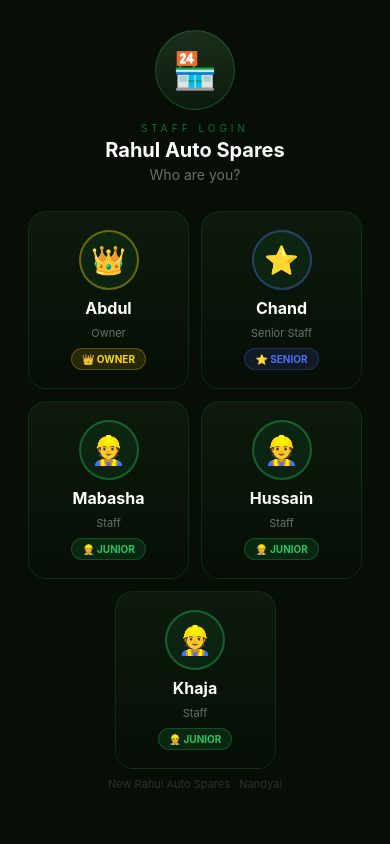
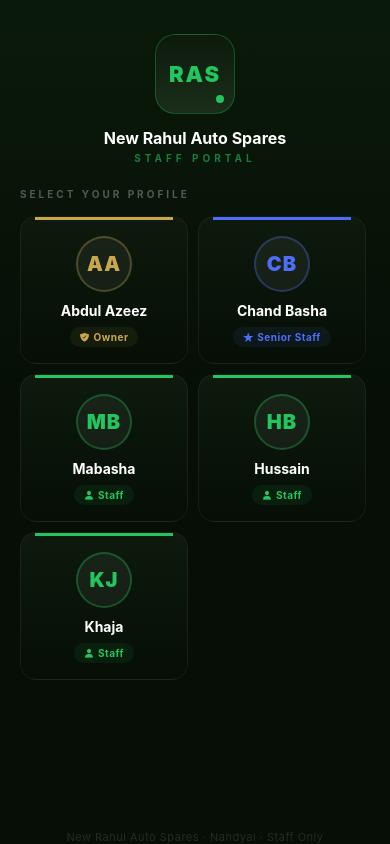
Before and after one commit to safrid0502/rahul-store-app, a React Native app: screen / in a window 390 px wide. Built offline with nearby package versions, Linux system fonts and the light colour scheme.

Commit message:
feat: ultra modern staff login with animations and brand design

```diff
--- a/screens/LoginScreen.js
+++ b/screens/LoginScreen.js
@@ -1,46 +1,78 @@
 // ════════════════════════════════════════════════════════════════
 // LoginScreen.js — New Rahul Auto Spares Store App
-// Modern staff selection + PIN login
+// Ultra Modern Staff Login — v2
 // ════════════════════════════════════════════════════════════════
 
-import { useState, useRef } from 'react';
+import { useState, useRef, useEffect } from 'react';
 import {
   StyleSheet, Text, View, TouchableOpacity,
-  SafeAreaView, StatusBar, ScrollView, Animated
+  SafeAreaView, StatusBar, Animated, Dimensions
 } from 'react-native';
 import * as Haptics from 'expo-haptics';
 import { LinearGradient } from 'expo-linear-gradient';
+import { Ionicons } from '@expo/vector-icons';
 
+const { width, height } = Dimensions.get('window');
 const API_URL = 'https://rahul-auto-spares-backend.onrender.com';
 
 const STAFF = [
-  { id: 1, name: 'Abdul Azeez Basheer', role: 'owner',  pin: '1111', emoji: '👑', color: '#FFD700' },
-  { id: 2, name: 'Chand Basha',         role: 'senior', pin: '2222', emoji: '⭐', color: '#4F6EF7' },
-  { id: 3, name: 'Mabasha',             role: 'junior', pin: '3333', emoji: '👷', color: '#22C55E' },
-  { id: 4, name: 'Hussain Basha',       role: 'junior', pin: '4444', emoji: '👷', color: '#22C55E' },
-  { id: 5, name: 'Khaja',               role: 'junior', pin: '5555', emoji: '👷', color: '#22C55E' },
+  { id: 1, name: 'Abdul Azeez', role: 'owner',  pin: '1111', color: '#C9A84C', initials: 'AA' },
+  { id: 2, name: 'Chand Basha', role: 'senior', pin: '2222', color: '#4F6EF7', initials: 'CB' },
+  { id: 3, name: 'Mabasha',     role: 'staff',  pin: '3333', color: '#22C55E', initials: 'MB' },
+  { id: 4, name: 'Hussain',     role: 'staff',  pin: '4444', color: '#22C55E', initials: 'HB' },
+  { id: 5, name: 'Khaja',       role: 'staff',  pin: '5555', color: '#22C55E', initials: 'KJ' },
 ];
 
-const ROLE_LABELS = { owner: 'Owner', senior: 'Senior Staff', junior: 'Staff' };
+const ROLE_CONFIG = {
+  owner:  { label: 'Owner',        icon: 'shield-checkmark', color: '#C9A84C' },
+  senior: { label: 'Senior Staff', icon: 'star',             color: '#4F6EF7' },
+  staff:  { label: 'Staff',        icon: 'person',           color: '#22C55E' },
+};
+
+const KEYS = [['1','2','3'],['4','5','6'],['7','8','9'],['','0','⌫']];
 
 export default function LoginScreen({ onLogin }) {
-  const [step, setStep]               = useState('select'); // 'select' | 'pin'
+  const [step, setStep]                   = useState('select');
   const [selectedStaff, setSelectedStaff] = useState(null);
-  const [pin, setPin]                 = useState('');
-  const [error, setError]             = useState('');
-  const shakeAnim = useRef(new Animated.Value(0)).current;
+  const [pin, setPin]                     = useState('');
+  const [error, setError]                 = useState('');
+
+  const shakeAnim  = useRef(new Animated.Value(0)).current;
+  const fadeAnim   = useRef(new Animated.Value(0)).current;
+  const slideAnim  = useRef(new Animated.Value(40)).current;
+  const scaleAnim  = useRef(new Animated.Value(0.95)).current;
+  const dotAnims   = [0,1,2,3].map(() => useRef(new Animated.Value(1)).current);
+
+  useEffect(() => {
+    Animated.parallel([
+      Animated.timing(fadeAnim,  { toValue: 1, duration: 600, useNativeDriver: true }),
+      Animated.spring(slideAnim, { toValue: 0, tension: 60, friction: 10, useNativeDriver: true }),
+      Animated.spring(scaleAnim, { toValue: 1, tension: 60, friction: 10, useNativeDriver: true }),
+    ]).start();
+  }, [step]);
 
   const shake = () => {
     Animated.sequence([
-      Animated.timing(shakeAnim, { toValue: 10,  duration: 60, useNativeDriver: true }),
-      Animated.timing(shakeAnim, { toValue: -10, duration: 60, useNativeDriver: true }),
-      Animated.timing(shakeAnim, { toValue: 10,  duration: 60, useNativeDriver: true }),
-      Animated.timing(shakeAnim, { toValue: 0,   duration: 60, useNativeDriver: true }),
+      Animated.timing(shakeAnim, { toValue: 12,  duration: 50, useNativeDriver: true }),
+      Animated.timing(shakeAnim, { toValue: -12, duration: 50, useNativeDriver: true }),
+      Animated.timing(shakeAnim, { toValue: 8,   duration: 50, useNativeDriver: true }),
+      Animated.timing(shakeAnim, { toValue: -8,  duration: 50, useNativeDriver: true }),
+      Animated.timing(shakeAnim, { toValue: 0,   duration: 50, useNativeDriver: true }),
+    ]).start();
+  };
+
+  const animateDot = (index) => {
+    Animated.sequence([
+      Animated.spring(dotAnims[index], { toValue: 1.4, tension: 200, friction: 5, useNativeDriver: true }),
+      Animated.spring(dotAnims[index], { toValue: 1,   tension: 200, friction: 5, useNativeDriver: true }),
     ]).start();
   };
 
   const handleSelectStaff = async (member) => {
     await Haptics.impactAsync(Haptics.ImpactFeedbackStyle.Medium);
+    fadeAnim.setValue(0);
+    slideAnim.setValue(40);
+    scaleAnim.setValue(0.95);
     setSelectedStaff(member);
     setPin('');
     setError('');
@@ -51,28 +83,25 @@ export default function LoginScreen({ onLogin }) {
     if (pin.length >= 4) return;
     await Haptics.impactAsync(Haptics.ImpactFeedbackStyle.Light);
     const newPin = pin + digit;
+    animateDot(newPin.length - 1);
     setPin(newPin);
     setError('');
-    if (newPin.length === 4) {
-      setTimeout(() => checkPin(newPin), 200);
-    }
+    if (newPin.length === 4) setTimeout(() => checkPin(newPin), 300);
   };
 
   const handleDelete = async () => {
+    if (!pin.length) return;
     await Haptics.impactAsync(Haptics.ImpactFeedbackStyle.Light);
     setPin(p => p.slice(0, -1));
     setError('');
   };
 
   const checkPin = async (entered) => {
-    // Check local PIN first
     if (selectedStaff.pin === entered) {
       await Haptics.notificationAsync(Haptics.NotificationFeedbackType.Success);
       onLogin(selectedStaff);
       return;
     }
-
-    // Check backend PIN
     try {
       const r = await fetch(`${API_URL}/staff/verify-pin`, {
         method: 'POST',
@@ -80,132 +109,190 @@ export default function LoginScreen({ onLogin }) {
         body: JSON.stringify({ pin: entered, staff_id: selectedStaff.id })
       });
       const d = await r.json();
-      if (d.staff) {
-        await Haptics.notificationAsync(Haptics.NotificationFeedbackType.Success);
-        onLogin(d.staff);
-        return;
-      }
+      if (d.staff) { await Haptics.notificationAsync(Haptics.NotificationFeedbackType.Success); onLogin(d.staff); return; }
     } catch {}
-
-    // Wrong PIN
     await Haptics.notificationAsync(Haptics.NotificationFeedbackType.Error);
-    setError('Wrong PIN! Try again');
+    setError('Incorrect PIN. Try again.');
     shake();
     setTimeout(() => setPin(''), 500);
   };
 
-  // ── STEP 1: SELECT STAFF ──
+  const roleConfig = selectedStaff ? ROLE_CONFIG[selectedStaff.role] : null;
+
+  // ─────────────────────────────────────────
+  // STEP 1: SELECT STAFF
+  // ─────────────────────────────────────────
   if (step === 'select') {
     return (
       <SafeAreaView style={s.container}>
         <StatusBar barStyle="light-content" backgroundColor="#060E06" />
-        <ScrollView contentContainerStyle={s.selectBody}>
 
-          {/* HEADER */}
-          <View style={s.logoBox}>
-            <LinearGradient colors={['#1A2E1A', '#0D1A0D']} style={s.logoRing}>
-              <Text style={s.logoEmoji}>🏪</Text>
+        {/* BACKGROUND GRADIENT */}
+        <LinearGradient
+          colors={['#0A1A0A', '#060E06', '#060E06']}
+          style={StyleSheet.absoluteFill} />
+
+        <Animated.View style={[s.selectContainer, {
+          opacity: fadeAnim,
+          transform: [{ translateY: slideAnim }, { scale: scaleAnim }]
+        }]}>
+          {/* BRAND HEADER */}
+          <View style={s.brandHeader}>
+            <View style={s.brandLogoBox}>
+              <LinearGradient
+                colors={['#0D1A0D', '#1A2E1A']}
+                style={s.brandLogo}>
+                <Text style={s.brandLogoText}>RAS</Text>
+                <View style={s.brandLogoDot} />
               </LinearGradient>
-            <Text style={s.appLabel}>STAFF LOGIN</Text>
-            <Text style={s.appName}>Rahul Auto Spares</Text>
-            <Text style={s.appSub}>Who are you?</Text>
+            </View>
+            <Text style={s.brandName}>New Rahul Auto Spares</Text>
+            <Text style={s.brandTagline}>STAFF PORTAL</Text>
           </View>
 
-          {/* STAFF CARDS */}
+          {/* WHO ARE YOU */}
+          <View style={s.selectSection}>
+            <Text style={s.selectTitle}>SELECT YOUR PROFILE</Text>
+
             <View style={s.staffGrid}>
-            {STAFF.map(member => (
+              {STAFF.map(member => {
+                const rc = ROLE_CONFIG[member.role];
+                return (
                   <TouchableOpacity key={member.id}
                     style={s.staffCard}
                     onPress={() => handleSelectStaff(member)}
-                activeOpacity={0.7}>
+                    activeOpacity={0.75}>
                     <LinearGradient
                       colors={['#0D1A0D', '#060E06']}
-                  style={s.staffCardInner}>
-                  <View style={[s.staffAvatar, { borderColor: member.color + '60' }]}>
-                    <Text style={s.staffAvatarEmoji}>{member.emoji}</Text>
+                      style={s.staffCardGrad}>
+                      {/* Color bar at top */}
+                      <View style={[s.staffCardBar, { backgroundColor: member.color }]} />
+
+                      {/* Avatar */}
+                      <View style={[s.staffCardAvatar, { borderColor: member.color + '50' }]}>
+                        <Text style={[s.staffCardInitials, { color: member.color }]}>
+                          {member.initials}
+                        </Text>
                       </View>
-                  <Text style={s.staffCardName}>
-                    {member.name.split(' ')[0]}
-                  </Text>
-                  <Text style={s.staffCardRole}>
-                    {ROLE_LABELS[member.role]}
-                  </Text>
-                  <View style={[s.staffCardBadge, { backgroundColor: member.color + '20', borderColor: member.color + '40' }]}>
-                    <Text style={[s.staffCardBadgeText, { color: member.color }]}>
-                      {member.emoji} {member.role.toUpperCase()}
+
+                      {/* Name */}
+                      <Text style={s.staffCardName}>{member.name}</Text>
+
+                      {/* Role badge */}
+                      <View style={[s.staffRoleBadge, { backgroundColor: member.color + '15' }]}>
+                        <Ionicons name={rc.icon} size={10} color={member.color} />
+                        <Text style={[s.staffRoleText, { color: member.color }]}>
+                          {rc.label}
                         </Text>
                       </View>
                     </LinearGradient>
                   </TouchableOpacity>
-            ))}
+                );
+              })}
+            </View>
           </View>
 
+          {/* FOOTER */}
           <Text style={s.footerText}>
-            New Rahul Auto Spares · Nandyal
+            New Rahul Auto Spares · Nandyal · Staff Only
           </Text>
-        </ScrollView>
+        </Animated.View>
       </SafeAreaView>
     );
   }
 
-  // ── STEP 2: ENTER PIN ──
+  // ─────────────────────────────────────────
+  // STEP 2: PIN ENTRY
+  // ─────────────────────────────────────────
   return (
     <SafeAreaView style={s.container}>
       <StatusBar barStyle="light-content" backgroundColor="#060E06" />
-      <View style={s.pinBody}>
+      <LinearGradient colors={['#0A1A0A', '#060E06']} style={StyleSheet.absoluteFill} />
 
-        {/* BACK BUTTON */}
+      <Animated.View style={[s.pinContainer, {
+        opacity: fadeAnim,
+        transform: [{ translateY: slideAnim }]
+      }]}>
+
+        {/* BACK */}
         <TouchableOpacity style={s.backBtn}
-          onPress={() => { setStep('select'); setPin(''); setError(''); }}>
-          <Text style={s.backBtnText}>← Change</Text>
+          onPress={() => {
+            fadeAnim.setValue(0);
+            slideAnim.setValue(40);
+            scaleAnim.setValue(0.95);
+            setStep('select');
+            setPin('');
+            setError('');
+          }}>
+          <Ionicons name="arrow-back" size={20} color="rgba(255,255,255,0.5)" />
+          <Text style={s.backBtnText}>Change</Text>
         </TouchableOpacity>
 
-        {/* SELECTED STAFF */}
-        <View style={s.selectedCard}>
+        {/* SELECTED STAFF CARD */}
+        <View style={s.selectedStaffCard}>
           <LinearGradient
-            colors={['#0D1A0D', '#060E06']}
-            style={s.selectedCardInner}>
+            colors={[selectedStaff.color + '20', selectedStaff.color + '08']}
+            style={s.selectedStaffGrad}>
             <View style={[s.selectedAvatar, { borderColor: selectedStaff.color + '60' }]}>
-              <Text style={s.selectedAvatarEmoji}>{selectedStaff.emoji}</Text>
+              <Text style={[s.selectedInitials, { color: selectedStaff.color }]}>
+                {selectedStaff.initials}
+              </Text>
             </View>
+            <View>
               <Text style={s.selectedName}>{selectedStaff.name}</Text>
-            <Text style={s.selectedRole}>{ROLE_LABELS[selectedStaff.role]}</Text>
+              <View style={s.selectedRoleRow}>
+                <Ionicons name={roleConfig.icon} size={12} color={roleConfig.color} />
+                <Text style={[s.selectedRole, { color: roleConfig.color }]}>
+                  {roleConfig.label}
+                </Text>
+              </View>
+            </View>
           </LinearGradient>
         </View>
 
-        <Text style={s.pinPrompt}>Enter your 4-digit PIN</Text>
+        <Text style={s.pinTitle}>Enter PIN</Text>
+        <Text style={s.pinSubtitle}>Your 4-digit security PIN</Text>
 
         {/* PIN DOTS */}
         <Animated.View style={[s.dotsRow, { transform: [{ translateX: shakeAnim }] }]}>
           {[0,1,2,3].map(i => (
-            <View key={i} style={[s.dot, i < pin.length && {
-              backgroundColor: selectedStaff.color,
-              borderColor: selectedStaff.color
-            }]} />
+            <Animated.View key={i}
+              style={[
+                s.dot,
+                i < pin.length && { backgroundColor: selectedStaff.color, borderColor: selectedStaff.color },
+                { transform: [{ scale: dotAnims[i] }] }
+              ]} />
           ))}
         </Animated.View>
 
+        {/* ERROR or HINT */}
         {error
           ? <Text style={s.errorText}>{error}</Text>
-          : <Text style={s.hintText}>మీ PIN నమోదు చేయండి</Text>
+          : <Text style={s.hintText}>Enter your secure PIN to continue</Text>
         }
 
         {/* KEYPAD */}
         <View style={s.keypad}>
-          {[['1','2','3'],['4','5','6'],['7','8','9'],['','0','⌫']].map((row, ri) => (
+          {KEYS.map((row, ri) => (
             <View key={ri} style={s.keyRow}>
               {row.map((key, ki) => (
                 <TouchableOpacity key={ki}
-                  style={[s.key, key === '' && s.keyEmpty,
-                    key !== '' && key !== '⌫' && s.keyNum]}
+                  style={[
+                    s.keyBtn,
+                    key === '' && s.keyBtnEmpty,
+                    key === '⌫' && s.keyBtnDelete,
+                  ]}
                   onPress={() => {
                     if (key === '⌫') handleDelete();
                     else if (key) handleKey(key);
                   }}
-                  disabled={key === ''}>
-                  <Text style={[s.keyText, key === '⌫' && { color: '#EF4444', fontSize: 22 }]}>
-                    {key}
-                  </Text>
+                  disabled={key === ''}
+                  activeOpacity={0.7}>
+                  {key === '⌫' ? (
+                    <Ionicons name="backspace-outline" size={22} color="#EF4444" />
+                  ) : key ? (
+                    <Text style={s.keyBtnText}>{key}</Text>
+                  ) : null}
                 </TouchableOpacity>
               ))}
             </View>
@@ -213,7 +300,7 @@ export default function LoginScreen({ onLogin }) {
         </View>
 
         <Text style={s.footerText}>New Rahul Auto Spares · Staff Only</Text>
-      </View>
+      </Animated.View>
     </SafeAreaView>
   );
 }
@@ -222,115 +309,122 @@ const s = StyleSheet.create({
   container: { flex: 1, backgroundColor: '#060E06' },
 
   // Select screen
-  selectBody: { padding: 20, alignItems: 'center', paddingBottom: 40 },
-  logoBox: { alignItems: 'center', marginBottom: 28, marginTop: 10 },
-  logoRing: {
-    width: 80, height: 80, borderRadius: 40,
+  selectContainer: { flex: 1, paddingHorizontal: 20, paddingTop: 10 },
+
+  // Brand header
+  brandHeader: { alignItems: 'center', paddingVertical: 24 },
+  brandLogoBox: { marginBottom: 14 },
+  brandLogo: {
+    width: 80, height: 80, borderRadius: 20,
     alignItems: 'center', justifyContent: 'center',
-    marginBottom: 12, borderWidth: 1,
-    borderColor: 'rgba(34,197,94,0.3)',
+    borderWidth: 1.5, borderColor: 'rgba(34,197,94,0.3)',
+    position: 'relative',
   },
-  logoEmoji: { fontSize: 36 },
-  appLabel: {
-    fontSize: 10, color: 'rgba(34,197,94,0.5)',
-    letterSpacing: 4, marginBottom: 4,
+  brandLogoText: { fontSize: 22, fontWeight: '900', color: '#22C55E', letterSpacing: 2 },
+  brandLogoDot: {
+    position: 'absolute', bottom: 10, right: 10,
+    width: 8, height: 8, borderRadius: 4, backgroundColor: '#22C55E',
   },
-  appName: { fontSize: 20, fontWeight: 'bold', color: '#fff', marginBottom: 4 },
-  appSub: { fontSize: 14, color: 'rgba(255,255,255,0.4)' },
+  brandName: { fontSize: 16, fontWeight: '700', color: '#fff', marginBottom: 4 },
+  brandTagline: {
+    fontSize: 10, color: 'rgba(34,197,94,0.6)',
+    letterSpacing: 4, fontWeight: '700',
+  },
+
+  // Select section
+  selectSection: { flex: 1 },
+  selectTitle: {
+    fontSize: 10, color: 'rgba(255,255,255,0.3)',
+    letterSpacing: 3, fontWeight: '700', marginBottom: 16,
+  },
 
   // Staff grid
-  staffGrid: {
-    flexDirection: 'row', flexWrap: 'wrap',
-    gap: 12, justifyContent: 'center', width: '100%',
+  staffGrid: { flexDirection: 'row', flexWrap: 'wrap', gap: 10 },
+  staffCard: { width: '48%', borderRadius: 16, overflow: 'hidden' },
+  staffCardGrad: {
+    borderRadius: 16, borderWidth: 1,
+    borderColor: 'rgba(255,255,255,0.06)', overflow: 'hidden',
+    paddingBottom: 16, paddingHorizontal: 14, paddingTop: 0,
+    alignItems: 'center',
   },
-  staffCard: { width: '46%', borderRadius: 18, overflow: 'hidden' },
-  staffCardInner: {
-    padding: 18, alignItems: 'center', gap: 8,
-    borderWidth: 1, borderColor: 'rgba(34,197,94,0.15)',
-    borderRadius: 18,
+  staffCardBar: { height: 3, width: '100%', marginBottom: 16 },
+  staffCardAvatar: {
+    width: 56, height: 56, borderRadius: 28,
+    backgroundColor: 'rgba(255,255,255,0.05)',
+    alignItems: 'center', justifyContent: 'center',
+    borderWidth: 2, marginBottom: 10,
   },
-  staffAvatar: {
-    width: 60, height: 60, borderRadius: 30,
-    backgroundColor: 'rgba(34,197,94,0.08)',
-    alignItems: 'center', justifyContent: 'center',
-    borderWidth: 2,
+  staffCardInitials: { fontSize: 20, fontWeight: '900', letterSpacing: 1 },
+  staffCardName: { fontSize: 14, fontWeight: '700', color: '#fff', marginBottom: 8, textAlign: 'center' },
+  staffRoleBadge: {
+    flexDirection: 'row', alignItems: 'center', gap: 4,
+    borderRadius: 20, paddingHorizontal: 10, paddingVertical: 4,
   },
-  staffAvatarEmoji: { fontSize: 28 },
-  staffCardName: {
-    fontSize: 16, fontWeight: 'bold', color: '#fff',
-  },
-  staffCardRole: {
-    fontSize: 11, color: 'rgba(255,255,255,0.4)',
-  },
-  staffCardBadge: {
-    borderRadius: 20, paddingHorizontal: 10,
-    paddingVertical: 4, borderWidth: 1,
-  },
-  staffCardBadgeText: { fontSize: 10, fontWeight: 'bold' },
+  staffRoleText: { fontSize: 10, fontWeight: '700', letterSpacing: 0.5 },
 
   // PIN screen
-  pinBody: {
-    flex: 1, alignItems: 'center',
-    justifyContent: 'center', padding: 24,
-  },
+  pinContainer: { flex: 1, alignItems: 'center', justifyContent: 'center', padding: 24 },
   backBtn: {
     position: 'absolute', top: 16, left: 16,
-    backgroundColor: 'rgba(34,197,94,0.1)',
-    borderRadius: 10, paddingHorizontal: 14, paddingVertical: 8,
-    borderWidth: 1, borderColor: 'rgba(34,197,94,0.2)',
+    flexDirection: 'row', alignItems: 'center', gap: 6,
+    backgroundColor: 'rgba(255,255,255,0.06)', borderRadius: 20,
+    paddingHorizontal: 14, paddingVertical: 8,
+    borderWidth: 1, borderColor: 'rgba(255,255,255,0.08)',
   },
-  backBtnText: { color: '#22C55E', fontSize: 14, fontWeight: 'bold' },
+  backBtnText: { color: 'rgba(255,255,255,0.5)', fontSize: 13, fontWeight: '600' },
 
-  // Selected staff card
-  selectedCard: { marginBottom: 24, borderRadius: 16, overflow: 'hidden', width: '60%' },
-  selectedCardInner: {
-    padding: 16, alignItems: 'center', gap: 6,
-    borderWidth: 1, borderColor: 'rgba(34,197,94,0.2)',
-    borderRadius: 16,
+  // Selected staff
+  selectedStaffCard: { borderRadius: 16, overflow: 'hidden', marginBottom: 32, width: '75%' },
+  selectedStaffGrad: {
+    flexDirection: 'row', alignItems: 'center', gap: 14,
+    padding: 16, borderRadius: 16, borderWidth: 1,
+    borderColor: 'rgba(255,255,255,0.08)',
   },
   selectedAvatar: {
-    width: 56, height: 56, borderRadius: 28,
-    backgroundColor: 'rgba(34,197,94,0.08)',
-    alignItems: 'center', justifyContent: 'center',
-    borderWidth: 2, marginBottom: 2,
+    width: 52, height: 52, borderRadius: 26,
+    backgroundColor: 'rgba(255,255,255,0.05)',
+    alignItems: 'center', justifyContent: 'center', borderWidth: 2,
   },
-  selectedAvatarEmoji: { fontSize: 26 },
-  selectedName: { fontSize: 15, fontWeight: 'bold', color: '#fff' },
-  selectedRole: { fontSize: 11, color: 'rgba(255,255,255,0.4)' },
+  selectedInitials: { fontSize: 18, fontWeight: '900' },
+  selectedName: { fontSize: 16, fontWeight: '700', color: '#fff', marginBottom: 4 },
+  selectedRoleRow: { flexDirection: 'row', alignItems: 'center', gap: 4 },
+  selectedRole: { fontSize: 12, fontWeight: '600' },
 
   // PIN
-  pinPrompt: {
-    fontSize: 14, color: 'rgba(255,255,255,0.5)',
-    marginBottom: 20,
+  pinTitle: { fontSize: 20, fontWeight: '800', color: '#fff', marginBottom: 6 },
+  pinSubtitle: { fontSize: 13, color: 'rgba(255,255,255,0.3)', marginBottom: 28 },
+  dotsRow: { flexDirection: 'row', gap: 20, marginBottom: 12 },
+  dot: {
+    width: 18, height: 18, borderRadius: 9,
+    backgroundColor: 'rgba(255,255,255,0.08)',
+    borderWidth: 2, borderColor: 'rgba(255,255,255,0.15)',
   },
-  dotsRow: { flexDirection: 'row', gap: 18, marginBottom: 10 },
-  dot: {
-    width: 16, height: 16, borderRadius: 8,
-    backgroundColor: 'rgba(34,197,94,0.1)',
-    borderWidth: 2, borderColor: 'rgba(34,197,94,0.3)',
-  },
-  errorText: { fontSize: 13, color: '#EF4444', fontWeight: 'bold', marginBottom: 16 },
-  hintText: { fontSize: 12, color: 'rgba(255,255,255,0.2)', marginBottom: 16 },
+  errorText: { fontSize: 13, color: '#EF4444', fontWeight: '700', marginBottom: 24 },
+  hintText: { fontSize: 12, color: 'rgba(255,255,255,0.2)', marginBottom: 24 },
 
   // Keypad
-  keypad: { width: '100%', gap: 12, marginBottom: 24 },
-  keyRow: { flexDirection: 'row', justifyContent: 'center', gap: 16 },
-  key: {
-    width: 74, height: 74, borderRadius: 37,
-    backgroundColor: '#0D1A0D', alignItems: 'center',
-    justifyContent: 'center', borderWidth: 1,
-    borderColor: 'rgba(34,197,94,0.2)',
+  keypad: { width: '100%', gap: 12, marginBottom: 28 },
+  keyRow: { flexDirection: 'row', justifyContent: 'center', gap: 14 },
+  keyBtn: {
+    width: 76, height: 76, borderRadius: 38,
+    backgroundColor: '#0D1A0D', alignItems: 'center', justifyContent: 'center',
+    borderWidth: 1, borderColor: 'rgba(34,197,94,0.12)',
+    shadowColor: '#22C55E', shadowOffset: { width: 0, height: 2 },
+    shadowOpacity: 0.08, shadowRadius: 4, elevation: 2,
   },
-  keyNum: {
-    shadowColor: '#22C55E', shadowOffset: { width: 0, height: 2 },
-    shadowOpacity: 0.1, shadowRadius: 4,
+  keyBtnDelete: {
+    backgroundColor: 'rgba(239,68,68,0.06)',
+    borderColor: 'rgba(239,68,68,0.15)',
   },
-  keyEmpty: { backgroundColor: 'transparent', borderColor: 'transparent' },
-  keyText: { fontSize: 26, fontWeight: 'bold', color: '#fff' },
+  keyBtnEmpty: {
+    backgroundColor: 'transparent', borderColor: 'transparent',
+    shadowOpacity: 0,
+  },
+  keyBtnText: { fontSize: 26, fontWeight: '700', color: '#fff' },
 
   // Footer
   footerText: {
-    fontSize: 11, color: 'rgba(255,255,255,0.15)',
-    textAlign: 'center', marginTop: 8,
+    fontSize: 11, color: 'rgba(255,255,255,0.12)',
+    textAlign: 'center', letterSpacing: 0.5,
   },
 });
```
Lines whose indentation alone changed are shown as unchanged.
